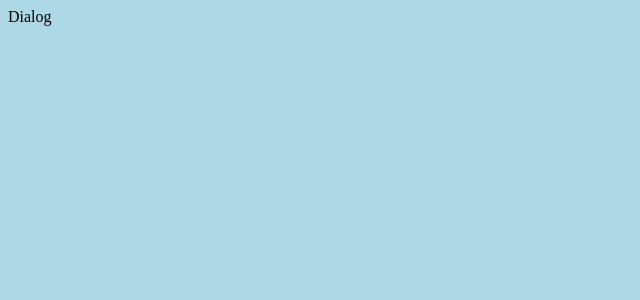
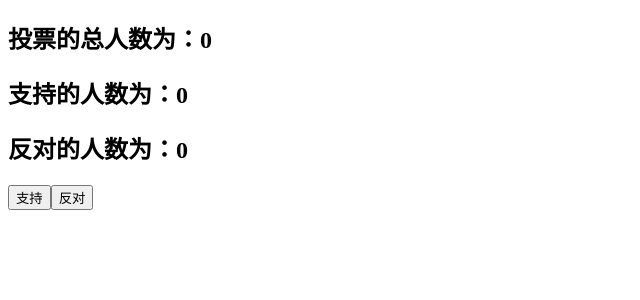
Before and after one commit to stevenliu986/react-demo, a React (Create React App) app: page / in a window 1280 px wide. Shown: the top 300 px of the page, without its empty margins (0-640 px from the left). Built offline with nearby package versions, Linux system fonts and the light colour scheme.

Commit message:
modified:   src/components/Dialog.jsx 	new file:   src/components/VoteFunction.jsx 	modified:   src/index.jsx

```diff
--- a/src/components/Dialog.jsx
+++ b/src/components/Dialog.jsx
@@ -1,7 +1,29 @@
+import PropTypes from "prop-types";
 import React from "react";
 
-const Dialog = () => {
-  return <div>Dialog</div>;
+const Dialog = (props) => {
+  let { title, content, children } = props;
+  children = React.Children.toArray(children);
+  return (
+    <div>
+      <div className="header">
+        <h2 className="title">{title}</h2>
+      </div>
+      <div className="content">{content}</div>
+      <footer>
+        {children.length > 0 ? <div className="footer">{children}</div> : null}
+      </footer>
+    </div>
+  );
+};
+
+Dialog.defaultProps = {
+  title: "温馨提示",
+};
+
+Dialog.propTypes = {
+  content: PropTypes.string.isRequired,
+  title: PropTypes.string,
 };
 
 export default Dialog;
--- /dev/null
+++ b/src/components/VoteFunction.jsx
@@ -0,0 +1,36 @@
+// 函数式组件例子
+import React, { useState } from "react";
+
+const VoteFunction = (props) => {
+  let [supportNumber, setSupportNumber] = useState(0);
+  let [opponentNumber, setOpponentNumber] = useState(0);
+  return (
+    <>
+      <div>
+        <h2>投票的总人数为：{supportNumber + opponentNumber}</h2>
+      </div>
+      <div className="vote">
+        <h2>支持的人数为：{supportNumber}</h2>
+        <h2>反对的人数为：{opponentNumber}</h2>
+      </div>
+      <button
+        onClick={() => {
+          supportNumber++;
+          setSupportNumber(supportNumber);
+        }}
+      >
+        支持
+      </button>
+      <button
+        onClick={() => {
+          opponentNumber++;
+          setOpponentNumber(opponentNumber);
+        }}
+      >
+        反对
+      </button>
+    </>
+  );
+};
+
+export default VoteFunction;
--- a/src/index.jsx
+++ b/src/index.jsx
@@ -1,20 +1,25 @@
 import React from "react";
 import ReactDOM from "react-dom/client";
-import Dialog from "./components/Dialog";
-import "./index.css";
+import VoteFunction from "./components/VoteFunction";
+// import "./index.css";
 
 const root = ReactDOM.createRoot(document.getElementById("root"));
-// const data = [
-//   { id: 1, title: "Hello" },
-//   { id: 2, title: "World" },
-//   { id: 3, title: "React" },
-// ];
-// let text = "React Demo";
 root.render(
   <>
-    <Dialog />
+    <VoteFunction title="React入门还是比较容易的！" />
   </>
 );
+
+// import Dialog from "./components/Dialog";
+// root.render(
+//   <>
+//     <Dialog title="友情提示" content="好好学习，天天向上" />
+//     <Dialog content="学好React很有用！">
+//       <button>确定</button>
+//       <button>不确定</button>
+//     </Dialog>
+//   </>
+// );
 
 // import DemoOne from "./components/DemoOne";
 // root.render(
```
